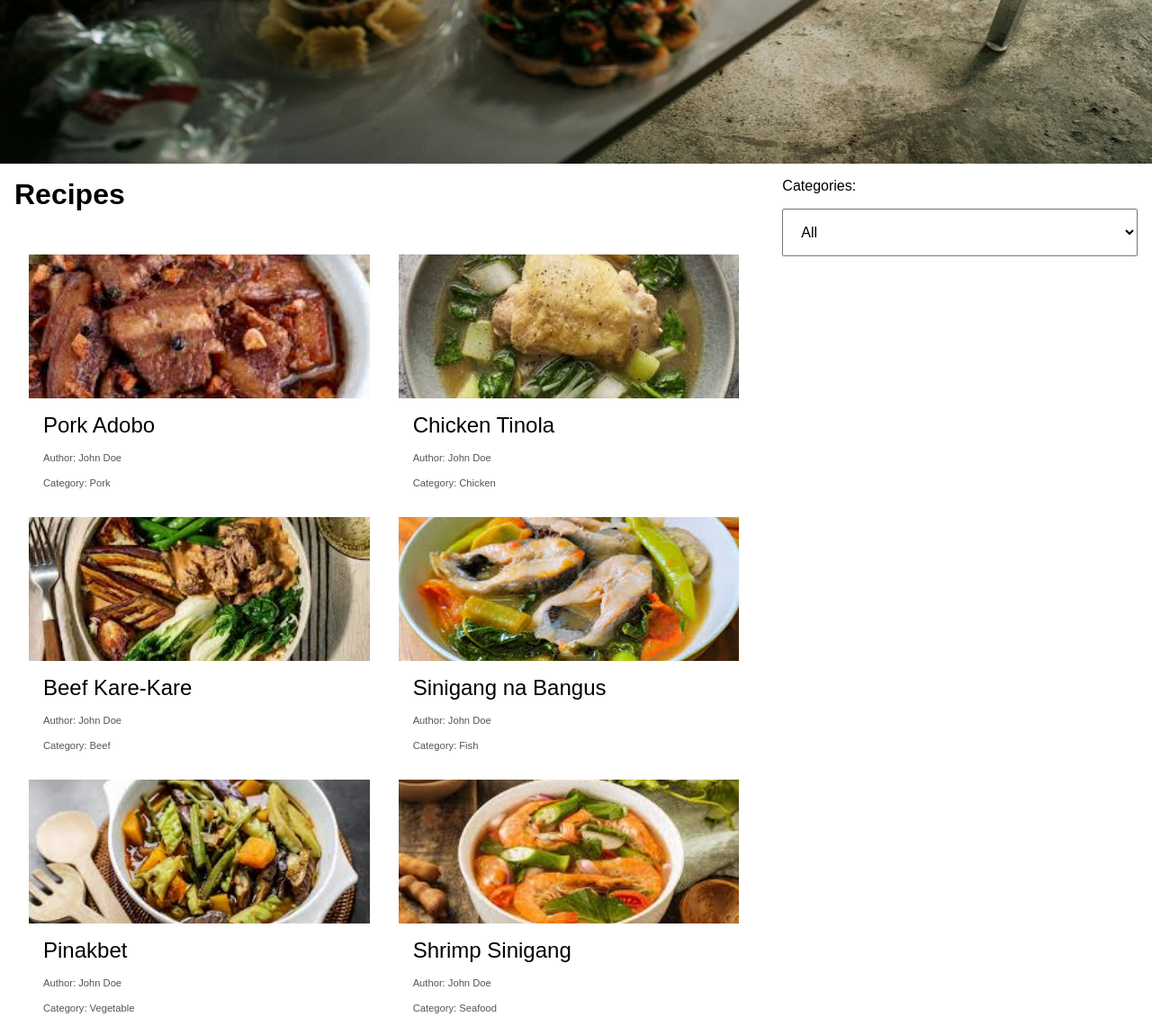
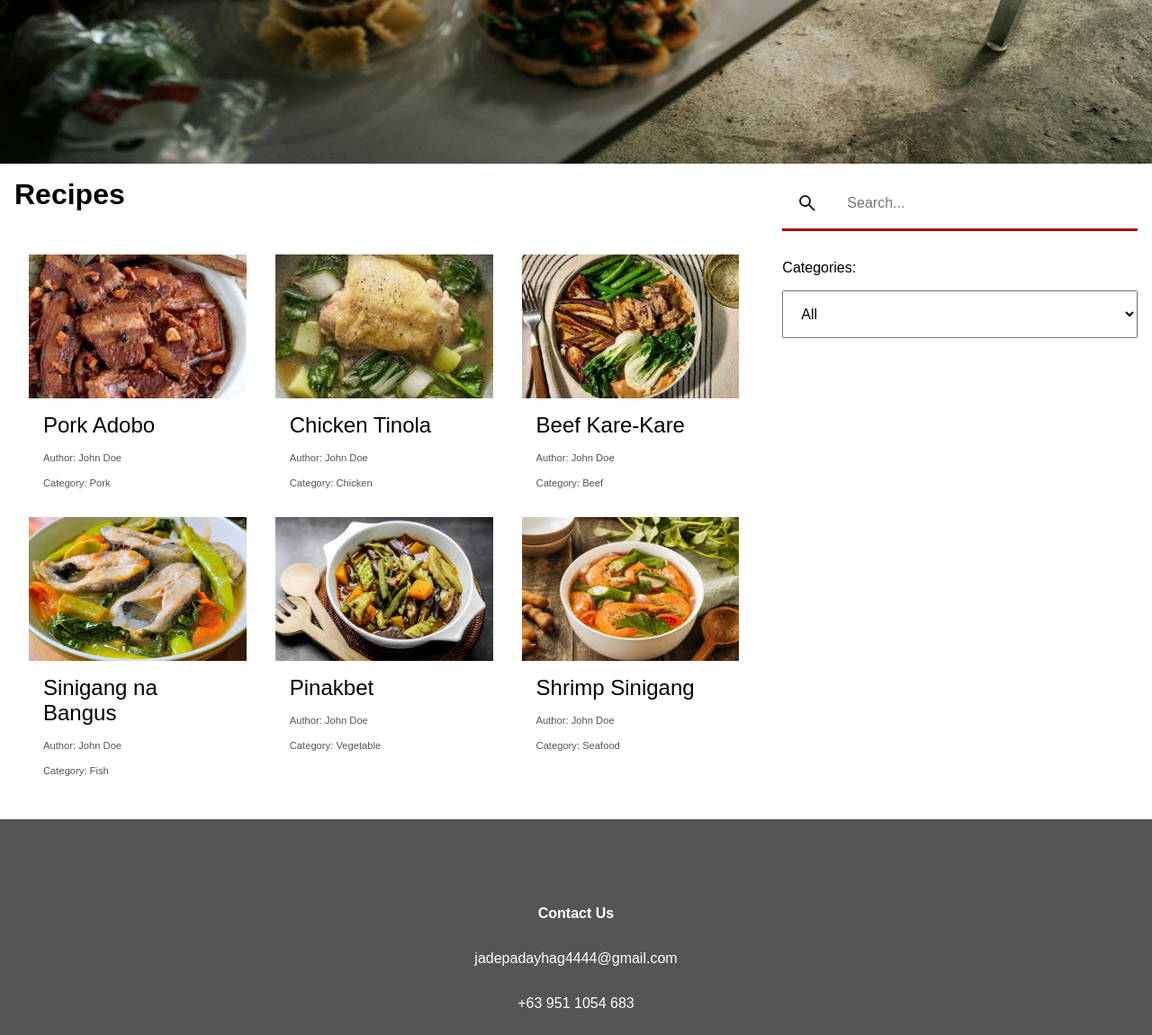
Before and after one commit to ionvop/foods-on-hand, a PHP site: page /recipes/ in a window 1280 px wide. Shown: the part 610-1761 px from the top of the page at 90% size. Run offline with PHP 8.4, Linux system fonts and the light colour scheme; data comes from the database, SQL or seed files in the repository.

Commit message:
Update index.php

```diff
--- a/recipes/index.php
+++ b/recipes/index.php
@@ -41,16 +41,36 @@ if (isset($_GET["category"])) {
                 </div>
                 <div style="
                     display: grid;
-                    grid-template-columns: repeat(2, 1fr);
+                    grid-template-columns: repeat(3, 1fr);
                     padding: 1rem;
                     padding-top: 2rem;">
                     <?php
                         if ($category == "all") {
+                            if (isset($_GET["q"])) {
+                                $query = <<<SQL
+                                    SELECT * FROM `recipes` WHERE `title` LIKE :q
+                                SQL;
+
+                                $stmt = $db->prepare($query);
+                                $stmt->bindValue(":q", "%" . $_GET["q"] . "%");
+                                $recipes = $stmt->execute();
+                            } else {
                                 $query = <<<SQL
                                     SELECT * FROM `recipes`
                                 SQL;
 
                                 $stmt = $db->prepare($query);
+                                $recipes = $stmt->execute();
+                            }
+                        } else {
+                            if (isset($_GET["q"])) {
+                                $query = <<<SQL
+                                    SELECT * FROM `recipes` WHERE `title` LIKE :q AND `category` = :category
+                                SQL;
+
+                                $stmt = $db->prepare($query);
+                                $stmt->bindValue(":q", "%" . $_GET["q"] . "%");
+                                $stmt->bindValue(":category", $category);
                                 $recipes = $stmt->execute();
                             } else {
                                 $query = <<<SQL
@@ -60,6 +80,7 @@ if (isset($_GET["category"])) {
                                 $stmt = $db->prepare($query);
                                 $stmt->bindValue(":category", $category);
                                 $recipes = $stmt->execute();
+                            }
                         }
 
                         while ($recipe = $recipes->fetchArray(SQLITE3_ASSOC)) {
@@ -88,6 +109,30 @@ if (isset($_GET["category"])) {
                         HTML;
                     }
                 ?>
+                <form style="
+                    padding: 1rem;">
+                    <div style="
+                        display: grid;
+                        grid-template-columns: max-content 1fr;
+                        border-bottom: 3px solid #a00;">
+                        <div style="
+                            display: flex;
+                            align-items: center;
+                            padding: 1rem;">
+                            <svg xmlns="http://www.w3.org/2000/svg" height="24px" viewBox="0 -960 960 960" width="24px" fill="#1f1f1f"><path d="M380-320q-109 0-184.5-75.5T120-580q0-109 75.5-184.5T380-840q109 0 184.5 75.5T640-580q0 44-14 83t-38 69l224 224q11 11 11 28t-11 28q-11 11-28 11t-28-11L532-372q-30 24-69 38t-83 14Zm0-80q75 0 127.5-52.5T560-580q0-75-52.5-127.5T380-760q-75 0-127.5 52.5T200-580q0 75 52.5 127.5T380-400Z"/></svg>
+                        </div>
+                        <div style="
+                            display: flex;
+                            align-items: center;">
+                            <input style="
+                                border: none;"
+                                type="text"
+                                name="q"
+                                placeholder="Search..."
+                                id="inputSearch">
+                        </div>
+                    </div>
+                </form>
                 <div style="
                     padding: 1rem;">
                     Categories:
@@ -125,9 +170,11 @@ if (isset($_GET["category"])) {
         <script src="script.js"></script>
         <script>
             const selectCategories = document.getElementById("selectCategories");
+            const inputSearch = document.getElementById("inputSearch");
             initialize();
 
             function initialize() {
+                inputSearch.value = <?= json_encode(isset($_GET["q"]) ? $_GET["q"] : "") ?>;
                 selectCategories.value = <?= json_encode($category) ?>;
             }
 
```
Lines whose indentation alone changed are shown as unchanged.
